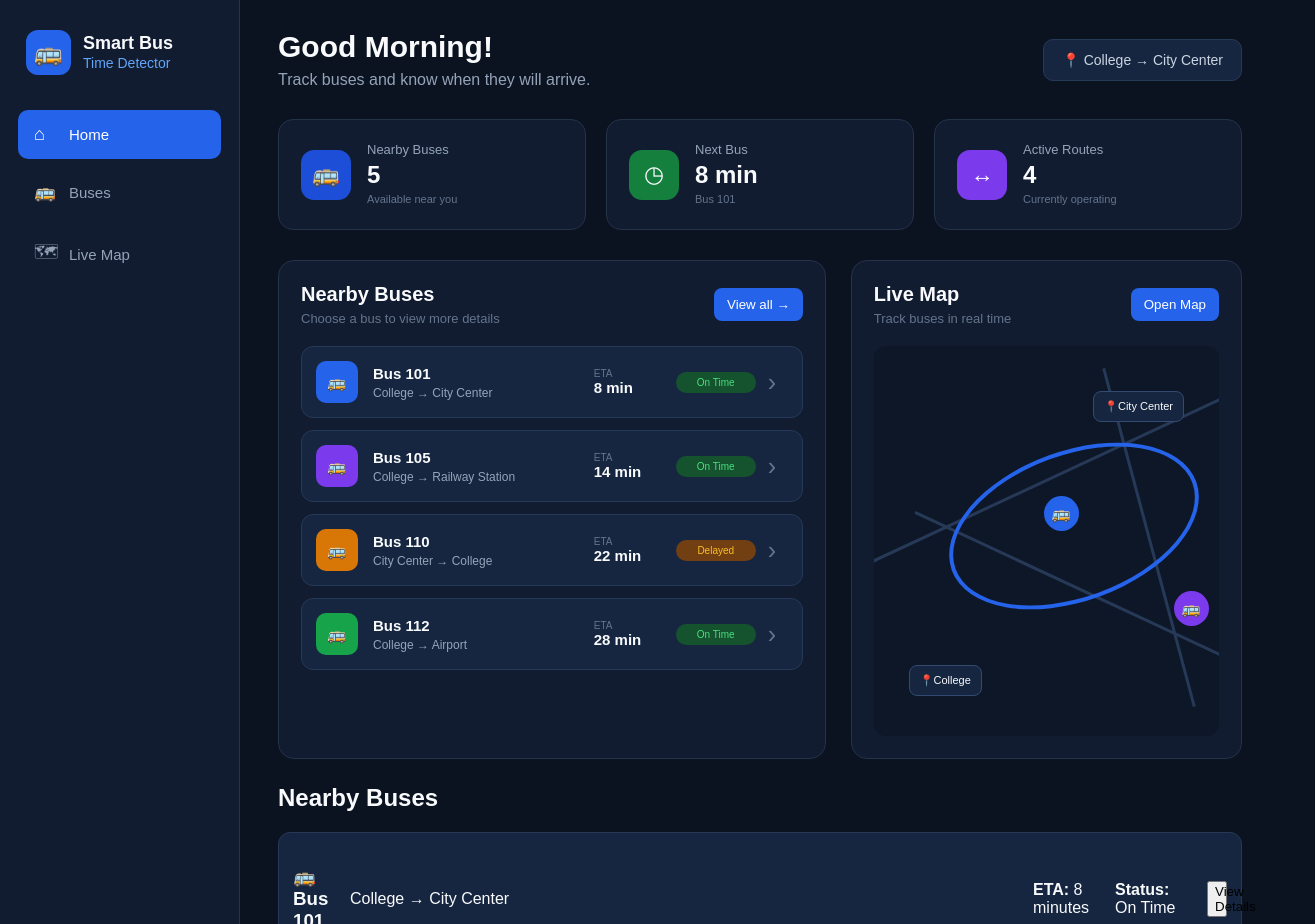
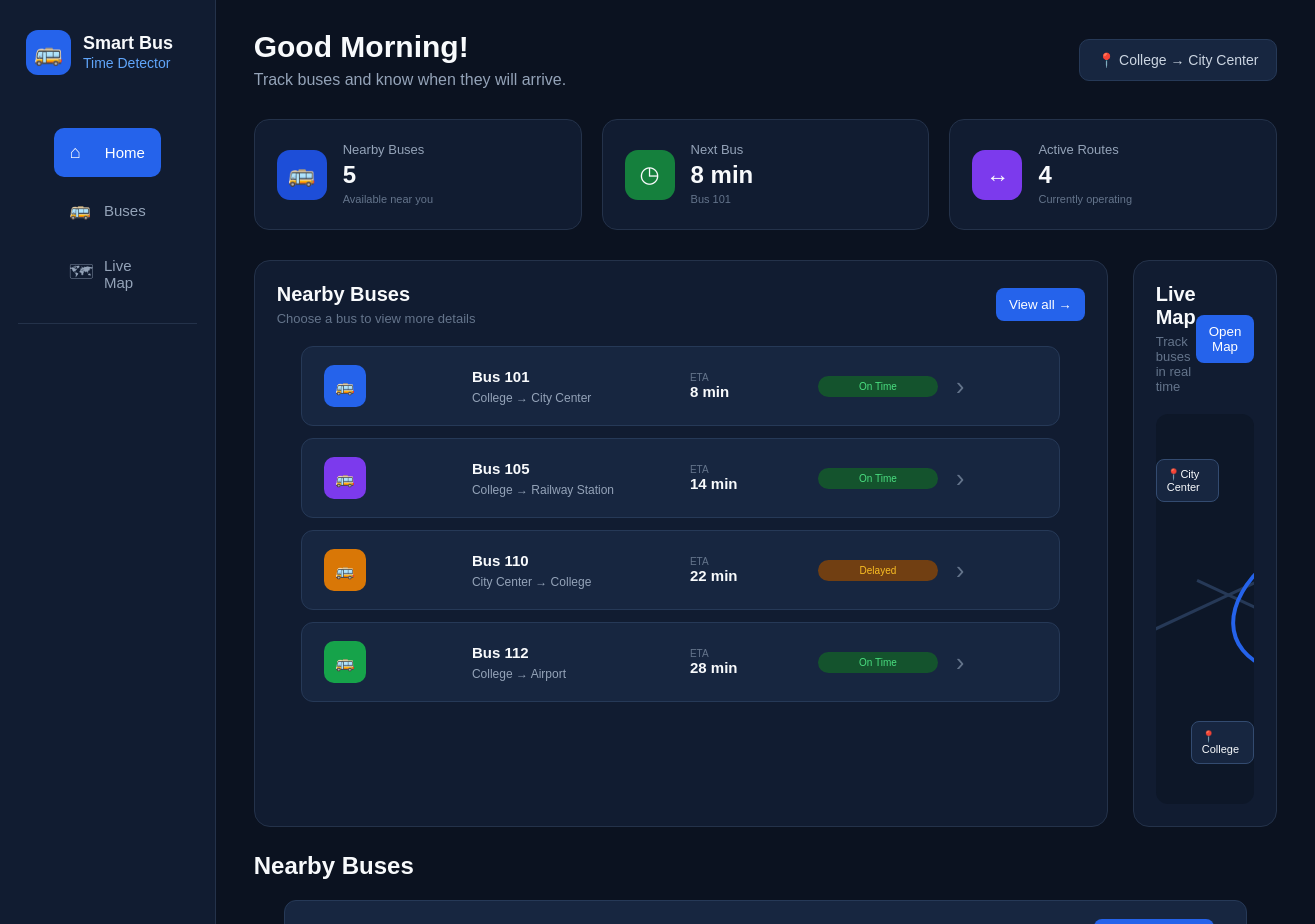
Before and after one commit to ShenzaMariyam/smart-bus-detector, a React (Vite) app: page / in a window 1280 px wide. Shown: the top 924 px of the page, 1315 px wide, since content can reach past the window. Built offline with nearby package versions, Linux system fonts and the light colour scheme.

Commit message:
Fix bus card layout

```diff
--- a/src/components/BusCard.jsx
+++ b/src/components/BusCard.jsx
@@ -1,4 +1,8 @@
+import { useState } from "react";
+
 function BusCard({ bus }) {
+  const [showDetails, setShowDetails] = useState(false);
+
   return (
     <div className="bus-card">
       <h3>🚌 Bus {bus.busNumber}</h3>
@@ -13,7 +17,31 @@
         <strong>Status:</strong> {bus.status}
       </p>
 
-      <button>View Details</button>
+      <button onClick={() => setShowDetails(!showDetails)}>
+        {showDetails ? "Hide Details" : "View Details"}
+      </button>
+
+      {showDetails && (
+        <div className="bus-details">
+          <h4>Bus Details</h4>
+
+          <p>
+            <strong>Bus Number:</strong> {bus.busNumber}
+          </p>
+
+          <p>
+            <strong>Route:</strong> {bus.route}
+          </p>
+
+          <p>
+            <strong>Estimated Arrival:</strong> {bus.eta} minutes
+          </p>
+
+          <p>
+            <strong>Status:</strong> {bus.status}
+          </p>
+        </div>
+      )}
     </div>
   );
 }
--- a/src/index.css
+++ b/src/index.css
@@ -1,3 +1,7 @@
+/* =========================
+   GLOBAL
+========================= */
+
 * {
   box-sizing: border-box;
 }
@@ -288,15 +292,30 @@
   gap: 12px;
 }
 
+/* Main bus cards used on /buses page */
+
+.bus-list {
+  width: 100%;
+  display: flex;
+  flex-direction: column;
+  gap: 16px;
+}
+
 .bus-card {
+  width: 94%;
+  max-width: 1200px;
+  margin: 0 auto;
+
   display: grid;
-  grid-template-columns: 45px 1fr 70px 80px 20px;
+  grid-template-columns: 130px minmax(200px, 1fr) 110px 120px 130px;
   align-items: center;
-  gap: 12px;
+  gap: 18px;
+
   background: #172640;
   border: 1px solid #263957;
-  padding: 14px;
+  padding: 18px 22px;
   border-radius: 12px;
+
   transition: 0.2s;
 }
 
@@ -304,6 +323,67 @@
   border-color: #3b82f6;
   transform: translateY(-1px);
 }
+
+.bus-card h3 {
+  margin: 0;
+  font-size: 17px;
+  line-height: 1.3;
+}
+
+.bus-card p {
+  margin: 0;
+  color: #f8fafc;
+}
+
+.bus-card p strong {
+  color: #cbd5e1;
+}
+
+.bus-card button {
+  width: 120px;
+  padding: 9px 10px;
+  border: none;
+  border-radius: 8px;
+  background: #2563eb;
+  color: white;
+  cursor: pointer;
+  font-size: 13px;
+  white-space: nowrap;
+}
+
+.bus-card button:hover {
+  background: #1d4ed8;
+}
+
+/* =========================
+   BUS DETAILS
+========================= */
+
+.bus-details {
+  grid-column: 1 / -1;
+  width: 100%;
+  margin-top: 5px;
+  padding: 15px;
+  border-radius: 10px;
+  background: #0d1728;
+  border: 1px solid #334b70;
+}
+
+.bus-details h4 {
+  margin: 0 0 12px;
+  color: #60a5fa;
+  font-size: 16px;
+}
+
+.bus-details p {
+  margin: 7px 0;
+  color: #cbd5e1;
+  font-size: 13px;
+}
+
+/* =========================
+   DASHBOARD BUS INFO
+========================= */
 
 .bus-icon {
   width: 42px;
@@ -475,6 +555,42 @@
 }
 
 /* =========================
+   NAVBAR
+========================= */
+
+nav {
+  display: flex;
+  align-items: center;
+  justify-content: space-between;
+  padding: 18px 35px;
+  background: #111c31;
+  border-bottom: 1px solid #24324a;
+}
+
+nav h2 {
+  margin: 0;
+  font-size: 20px;
+}
+
+nav>div {
+  display: flex;
+  align-items: center;
+  gap: 30px;
+}
+
+nav a {
+  color: #cbd5e1;
+  text-decoration: none;
+  font-size: 15px;
+  padding: 8px 4px;
+  transition: 0.2s;
+}
+
+nav a:hover {
+  color: #60a5fa;
+}
+
+/* =========================
    RESPONSIVE
 ========================= */
 
@@ -489,6 +605,12 @@
 
   .dashboard-grid {
     grid-template-columns: 1fr;
+  }
+
+  .bus-card {
+    width: 96%;
+    grid-template-columns: 110px 1fr 90px 100px 120px;
+    gap: 12px;
   }
 }
 
@@ -534,8 +656,16 @@
     grid-template-columns: 1fr;
   }
 
+  /* Mobile bus cards */
   .bus-card {
-    grid-template-columns: 42px 1fr 60px;
+    width: 94%;
+    grid-template-columns: 1fr;
+    gap: 10px;
+    padding: 18px;
+  }
+
+  .bus-card button {
+    width: 130px;
   }
 
   .bus-card .on-time,
@@ -543,4 +673,19 @@
   .bus-card .arrow {
     display: none;
   }
+
+  .bus-details {
+    grid-column: 1;
+  }
+
+  /* Mobile navbar */
+  nav {
+    padding: 15px 20px;
+    flex-direction: column;
+    gap: 12px;
+  }
+
+  nav>div {
+    gap: 25px;
+  }
 }
```
